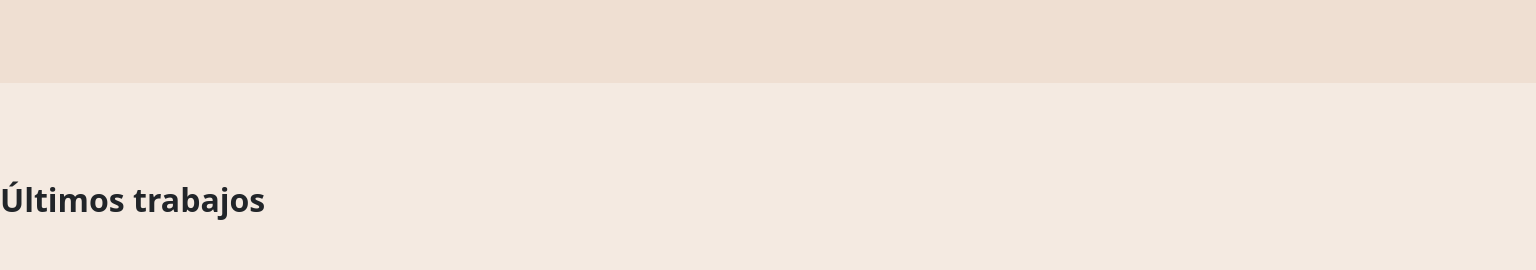
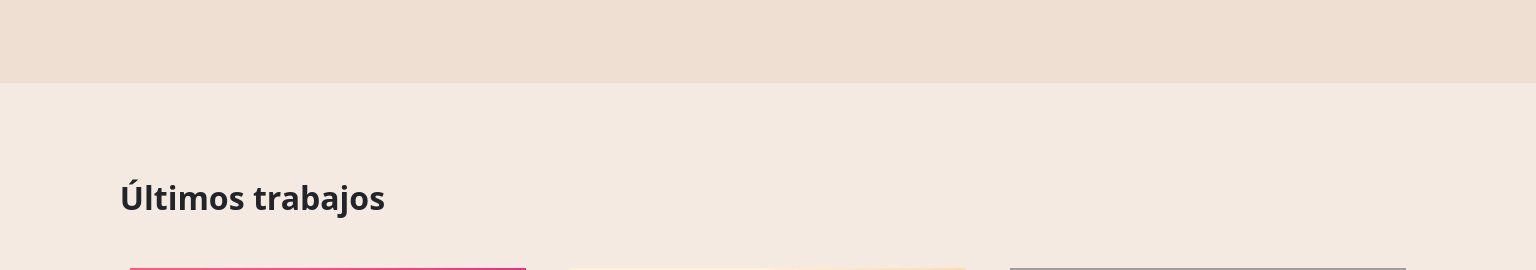
Before and after one commit to diegociriaci/PortfolioReactDiegoCiriaciRibone, a React (Vite) app in the folder vite-project/: page / in a window 1536 px wide. Shown: the part 2400-2670 px from the top of the page. Built offline with nearby package versions, Linux system fonts and the light colour scheme; grey boxes are pictures that could not be loaded.

Commit message:
Finalice el responsive del componente Trabajos

```diff
--- a/vite-project/src/Component/Trabajos/Trabajos.css
+++ b/vite-project/src/Component/Trabajos/Trabajos.css
@@ -177,3 +177,12 @@
         font-size: 2.25em;
     }
 }
+
+@media (min-width: 1401px) and (max-width:1545px) {
+    .trabajos-header{
+        width: 100%;
+        margin-left: -0.01rem;
+        margin-right: -4rem;
+        padding-top: 3rem;
+    }
+}
```
